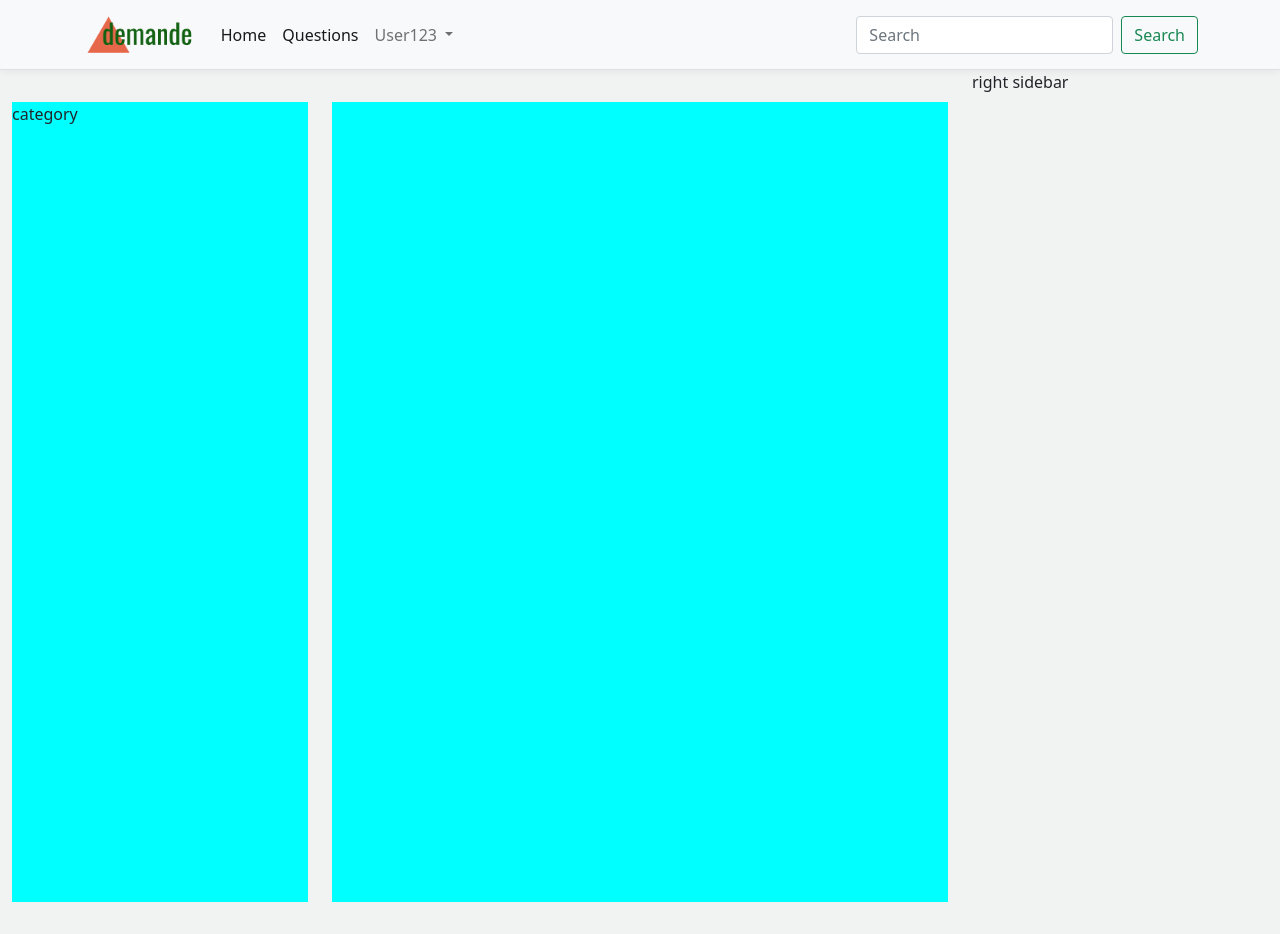
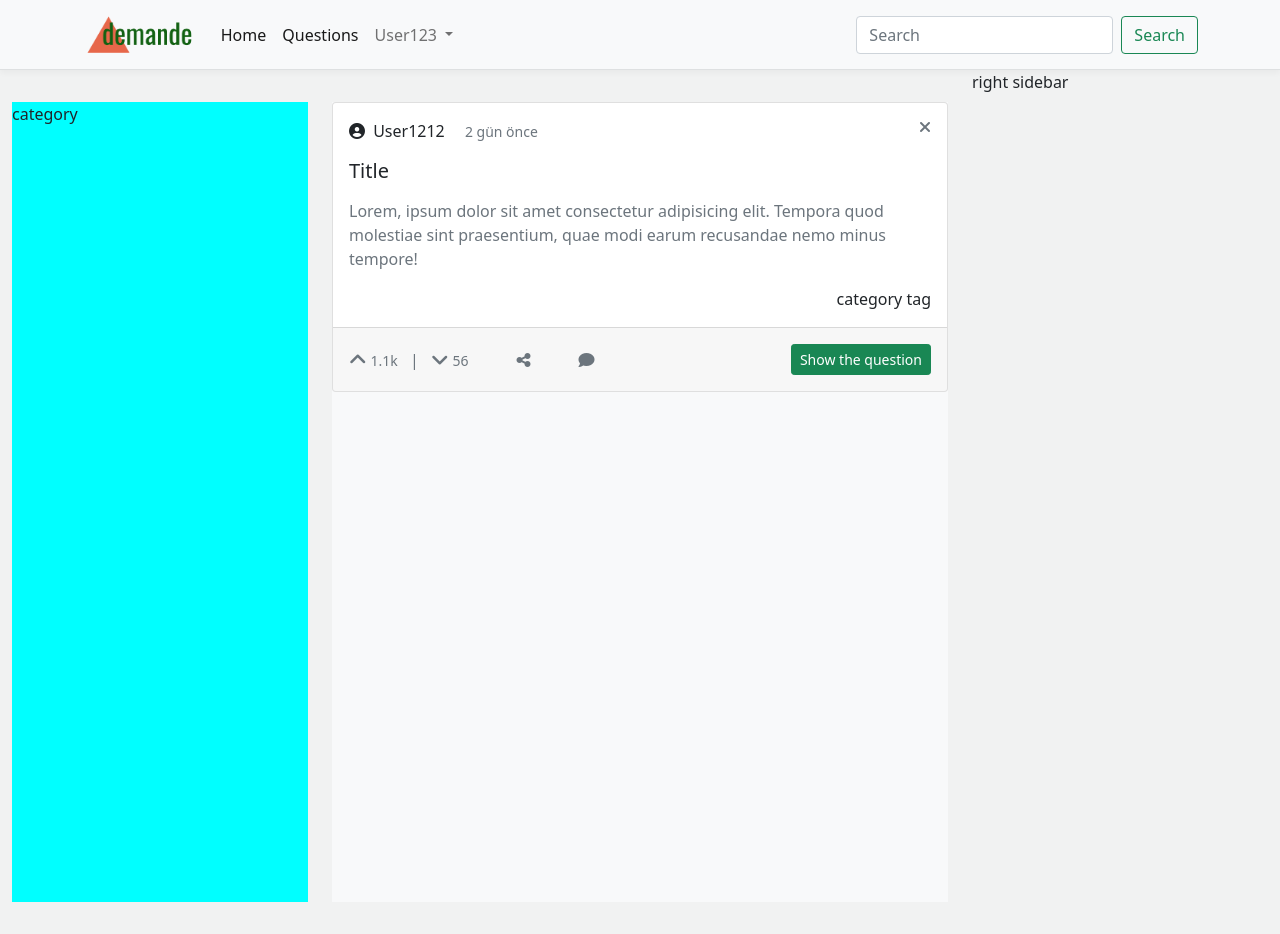
Before and after one commit to erdenerunl/question-answer-app, a Vue app: page / in a window 1280 px wide. Built offline with nearby package versions, Linux system fonts and the light colour scheme.

Commit message:
Question container was created. Icons added.

```diff
--- a/public/index.html
+++ b/public/index.html
@@ -16,5 +16,6 @@
     <!-- built files will be auto injected -->
 
     <script src="https://cdn.jsdelivr.net/npm/bootstrap@5.0.0-beta1/dist/js/bootstrap.bundle.min.js" integrity="sha384-ygbV9kiqUc6oa4msXn9868pTtWMgiQaeYH7/t7LECLbyPA2x65Kgf80OJFdroafW" crossorigin="anonymous"></script>
+    <script src="https://kit.fontawesome.com/9ad3545f17.js" crossorigin="anonymous"></script>
   </body>
 </html>
--- a/src/components/AppHome/QuestionList.vue
+++ b/src/components/AppHome/QuestionList.vue
@@ -1,20 +1,25 @@
 <template>
   <div>
-      <div class="question-box">
-
+      <div class=" bg-light question-box">
+          <question-list-item v-for="question in questions" :key="question.id" question="question"  />
       </div>
   </div>
 </template>
 
 <script>
+import QuestionListItem from './QuestionListItem.vue'
 export default {
-
+  components: { QuestionListItem },
+    data(){
+        return {
+            questions : [1]
+        }
+    }
 }
 </script>
 
 <style lang="scss" scoped>
 .question-box {
-    background-color: aqua;
     height: 100vh;
     margin: 2rem 0;
 }
--- /dev/null
+++ b/src/components/AppHome/QuestionListItem.vue
@@ -0,0 +1,43 @@
+<template>
+  <div class="card text-left mb-3">
+    <div class="card-body">
+      <div class="upper-menu mb-3">
+        <i class="custom-text-light fa fa-user-circle me-1"></i>
+        <span class="custom-text-light"> User1212 </span>
+        <small class="text-muted ms-3"> 2 gün önce </small>
+        <i class="fas fa-times text-muted float-end" style="cursor: pointer"></i>
+      </div>
+      <h5 class="card-title">Title</h5>
+      <div class="mt-3">
+        <p class="text-muted">Lorem, ipsum dolor sit amet consectetur adipisicing elit. Tempora quod molestiae sint praesentium, quae modi earum recusandae nemo minus tempore!</p>
+        <div class="d-flex justify-content-end align-items-center">
+          <div class="custom-text-light">category tag</div>
+        </div>
+      </div>
+    </div>
+    <div class="card-footer text-muted py-3 question-footer d-flex justify-content-between align-items-center">
+      <div>
+        <span class="comment-container">
+          <i style="cursor:pointer;" class="fas fa-angle-up fa-lg"></i>
+          <small class="ms-1">1.1k</small>
+          <span class="custom-seperator mx-2"> | </span>
+          <i style="cursor:pointer;" class="fas fa-angle-down fa-lg"></i>
+          <small class="ms-1">56</small>
+          <i style="cursor:pointer;" class="fas fa-share-alt fa-md ms-5"></i>
+          <i style="cursor:pointer;" class="fas fa-comment ms-5"></i>
+        </span>
+
+      </div>
+      <button class="btn-sm btn btn-success">Show the question</button>
+    </div>
+  </div>
+</template>
+
+<script>
+export default {
+  props: ["question"],
+};
+</script>
+
+<style>
+</style>
--- a/src/router/index.js
+++ b/src/router/index.js
@@ -14,6 +14,11 @@ const routes = [
     // this generates a separate chunk (about.[hash].js) for this route
     // which is lazy-loaded when the route is visited.
     component: () => import(/* webpackChunkName: "about" */ '../views/About.vue')
+  },
+  {
+    path: '/newquestion',
+    name: 'NewQuestion',
+    component : () => import('../views/NewQuestion.vue')
   }
 ]
 
--- /dev/null
+++ b/src/views/NewQuestion.vue
@@ -0,0 +1,13 @@
+<template>
+  new question
+</template>
+
+<script>
+export default {
+
+}
+</script>
+
+<style>
+
+</style>
```
Also changed, not shown: src/router/dist/index.dev.js (added).
